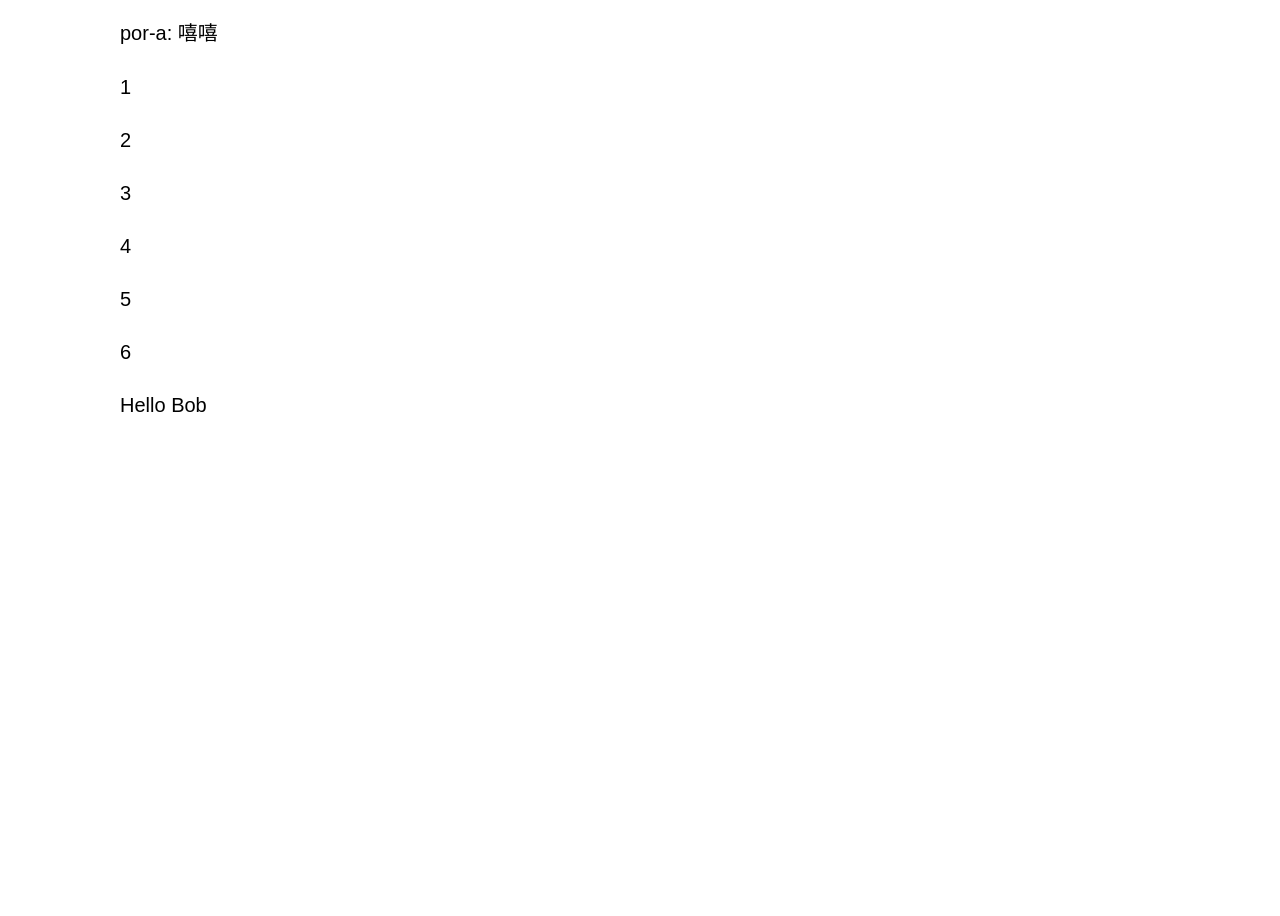
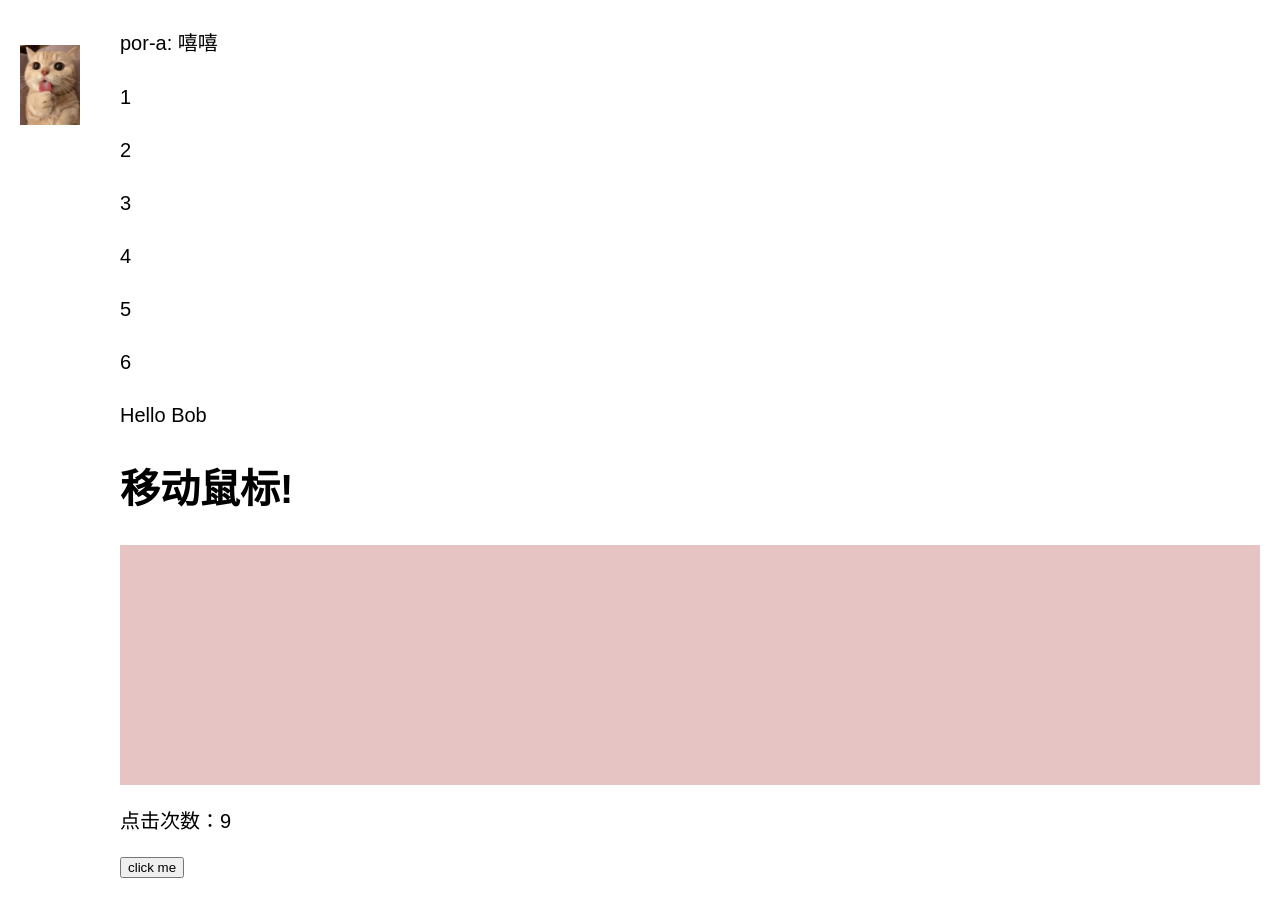
Before and after one commit to yuqibin/react-practice, a React (Create React App) app: page / in a window 1280 px wide. Shown: the part 1695-2611 px from the top of the page. Before the commit the page ends 2332 px from the top, so only its background shows below. Built offline with nearby package versions, Linux system fonts and the light colour scheme.

Commit message:
封装复用--render props,hook demo

```diff
--- a/public/index.html
+++ b/public/index.html
@@ -24,7 +24,7 @@
       work correctly both with client-side routing and a non-root public URL.
       Learn how to configure a non-root public URL by running `npm run build`.
     -->
-    <title>React App</title>
+    <title>React 练习</title>
   </head>
   <body>
     <noscript>You need to enable JavaScript to run this app.</noscript>
--- a/src/index.css
+++ b/src/index.css
@@ -52,10 +52,7 @@ ol, ul {
   margin-left: 20px;
 }
 
-.demo {
-  margin: 100px 0 0 100px;
 
-}
 .demo p {
   margin: 20px 0 0 0;
   font-size: 20px;
@@ -84,3 +81,7 @@ ol, ul {
   text-align: center;
   line-height: 300px;
 }
+
+.top-container {
+  margin: 100px 0 0 100px;
+}
--- a/src/index.js
+++ b/src/index.js
@@ -1,10 +1,86 @@
-import React, {Suspense, Profiler} from 'react';
+import React, {Suspense, Profiler, useState} from 'react';
 import ReactDOM from 'react-dom';
 import './index.css';
+import PropTypes from 'prop-types';
+
+// React Hook  --  不编写 class 的情况下使用 state 以及其他的 React 特性
+function HookExample() {
+  const [count, setCount] = useState(9)
+  return(
+    <>
+      <p>点击次数：{count}</p>
+      <button onClick={() => setCount(count + 1)}>
+        click me
+      </button>
+    </>
+  )
+}
+
+
+// 封装复用组件    理解：render prop 是一个用于告知组件需要渲染什么内容的函数 prop
+class Cat extends React.Component {
+  constructor (props) {
+    super(props);
+    this.state = {
+      myRef: React.createRef()
+    }
+  }
+
+  componentDidMount () {
+    console.log('打印ref所在的DOM:', this.state.myRef.current)
+  }
+
+  render() {
+    const mouse = this.props.mouse;
+    return (
+      <img ref={this.state.myRef} src={require('./imgs/cat.jpeg')} alt="dd" style={{ width: '60px', height: '80px', position: 'absolute', left: mouse.x - 100, top: mouse.y - 500 }} />
+    );
+  }
+}
+
+
+
+class Mouse extends React.Component {
+  constructor(props) {
+    super(props);
+    this.handleMouseMove = this.handleMouseMove.bind(this);
+    this.state = { x: 0, y: 0 };
+  }
+
+  handleMouseMove(event) {
+    this.setState({
+      x: event.clientX,
+      y: event.clientY
+    });
+  }
+
+  render() {
+    return (
+      <div style={{ height: '30vh', background: '#e6c4c4', position: 'relative' }} onMouseMove={this.handleMouseMove}>
+        {this.props.render(this.state)}
+      </div>
+    );
+  }
+}
+
+Mouse.propTypes = {
+  render: PropTypes.func
+}
+
+class MouseTracker extends React.Component {
+  render() {
+    return (
+      <div>
+        <h1>移动鼠标!</h1>
+        <Mouse render={mouse => (
+          <Cat mouse={mouse} />
+        )}/>
+      </div>
+    );
+  }
+}
 
 // diff算法 比较两个节点树🌲
-
-
 
 // 不使用JSX
 function NoJsxComp(props) {
@@ -753,6 +829,7 @@ class Game extends React.Component {
           <div className="demo">
             <NoJsxComp>Bob</NoJsxComp>
           </div>
+          <MouseTracker/>
         </div>
       </div>
     );
@@ -776,6 +853,12 @@ function onRenderCallback(
 // ========================================
 
 ReactDOM.render(
-  <Game />,
+  // StrictMode触发额外的检查和警告
+  <React.StrictMode>
+    <div className="top-container">
+      <Game />
+      <HookExample/>
+    </div>
+  </React.StrictMode>,
   document.getElementById('root')
 );
```
Also changed, not shown: src/imgs/cat.jpeg (added).
